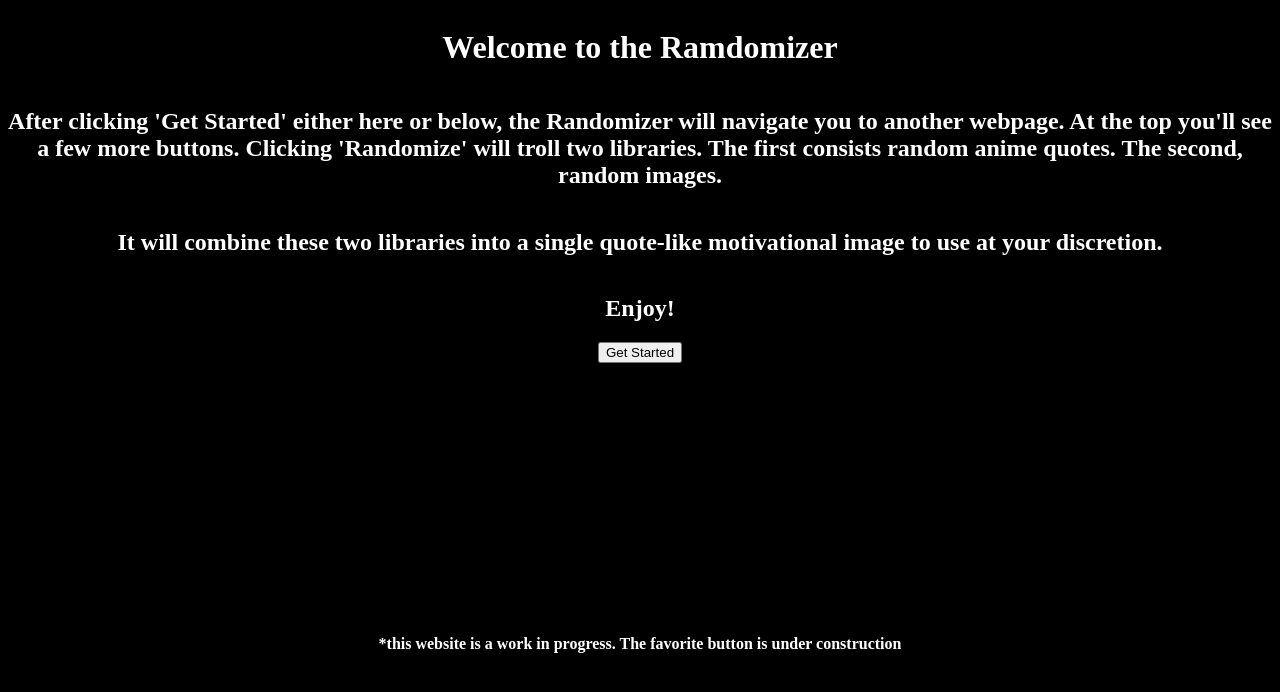
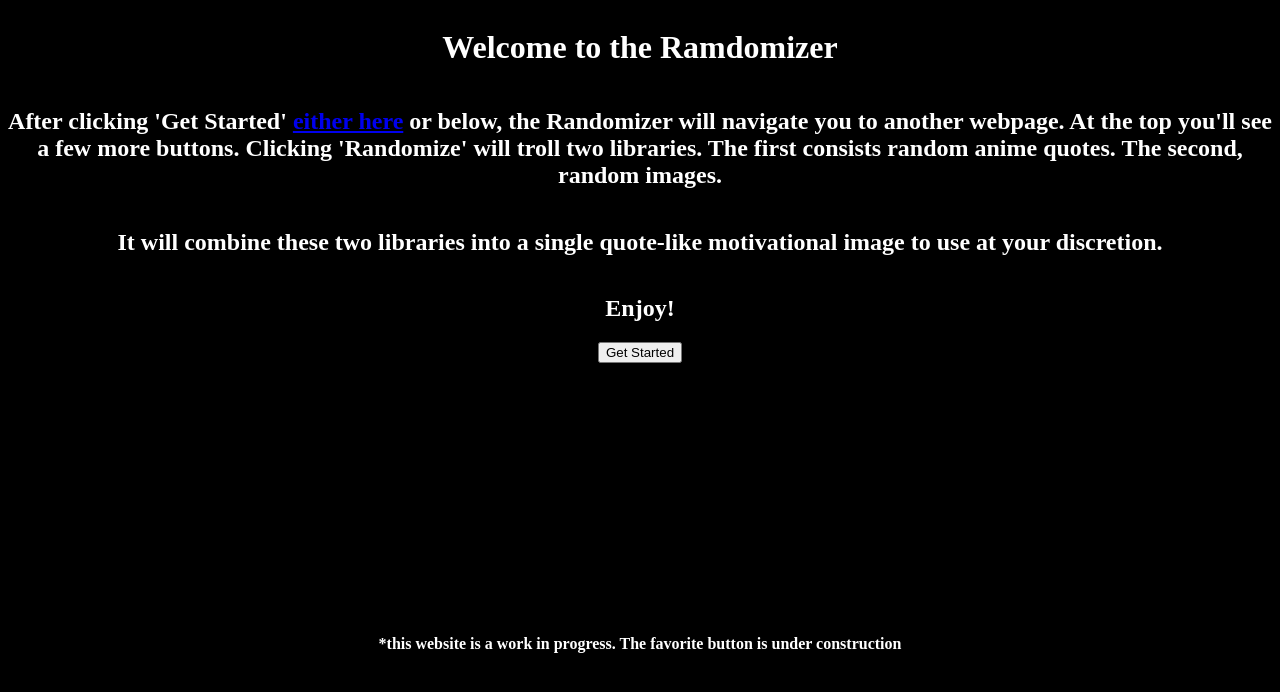
Before and after one commit to JimmyBringus/jsr-2-14-project_2, a plain HTML site: page index.html in a window 1280 px wide. Drawn offline with Linux system fonts and the light colour scheme.

Commit message:
final final project 2 update

```diff
--- a/index.html
+++ b/index.html
@@ -11,7 +11,7 @@
     <header class="openingHeader">
         <h1>Welcome to the Ramdomizer</h1>
         <h2>
-            After clicking 'Get Started' either here or below, the Randomizer will navigate you to another webpage. At the top you'll see a few more buttons.
+            After clicking 'Get Started' <a href="index.html">either here</a> or below, the Randomizer will navigate you to another webpage. At the top you'll see a few more buttons.
             Clicking 'Randomize' will troll two libraries. The first consists random anime quotes. The second, random images.
         </h2>
         <h2>
```
